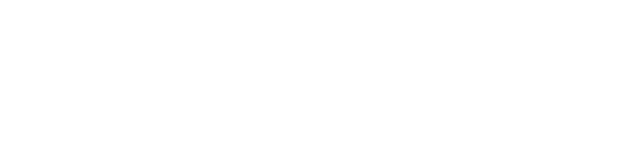
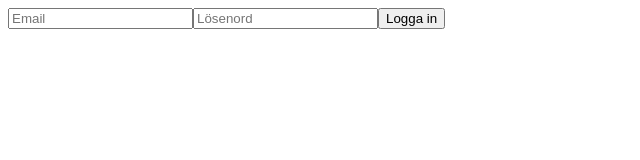
Before and after one commit to plugga-tech/express-api-webshop-js-Sofilus, a plain HTML site: page frontend/index.html in a window 1280 px wide. Shown: the whole page, without its empty margins (0-640 px from the left). Drawn offline with Linux system fonts and the light colour scheme.

Commit message:
Created html for login

```diff
--- a/frontend/index.html
+++ b/frontend/index.html
@@ -7,8 +7,7 @@
     <title>Document</title>
     <script src="main.js" type="module" defer></script>
 </head>
-
 <body>
-
+    <div id="login"></div>
 </body>
 </html>
--- a/frontend/main.js
+++ b/frontend/main.js
@@ -0,0 +1,24 @@
+const loginContainer = document.querySelector('#login')
+
+createHtmlLogin();
+
+function createHtmlLogin (){
+
+    const loginForm = document.createElement('form');
+    loginContainer.appendChild(loginForm);
+
+    const emailInput = document.createElement('input');
+    emailInput.type = "email";
+    emailInput.placeholder = "Email";
+    loginForm.appendChild(emailInput);
+
+    const passwordInput = document.createElement('input');
+    passwordInput.type = "password";
+    passwordInput.placeholder = "Lösenord";
+    loginForm.appendChild(passwordInput);
+
+    const loginBtn = document.createElement('button');
+    loginBtn.type = "submit";
+    loginBtn.innerText = "Logga in";
+    loginForm.appendChild(loginBtn);
+}
```
